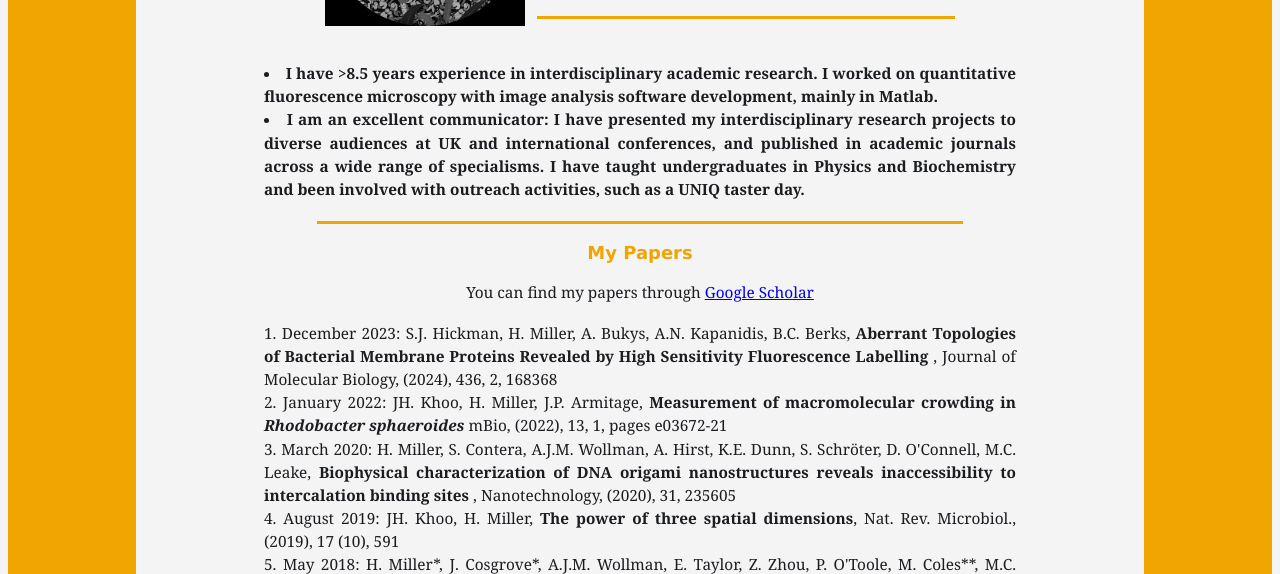
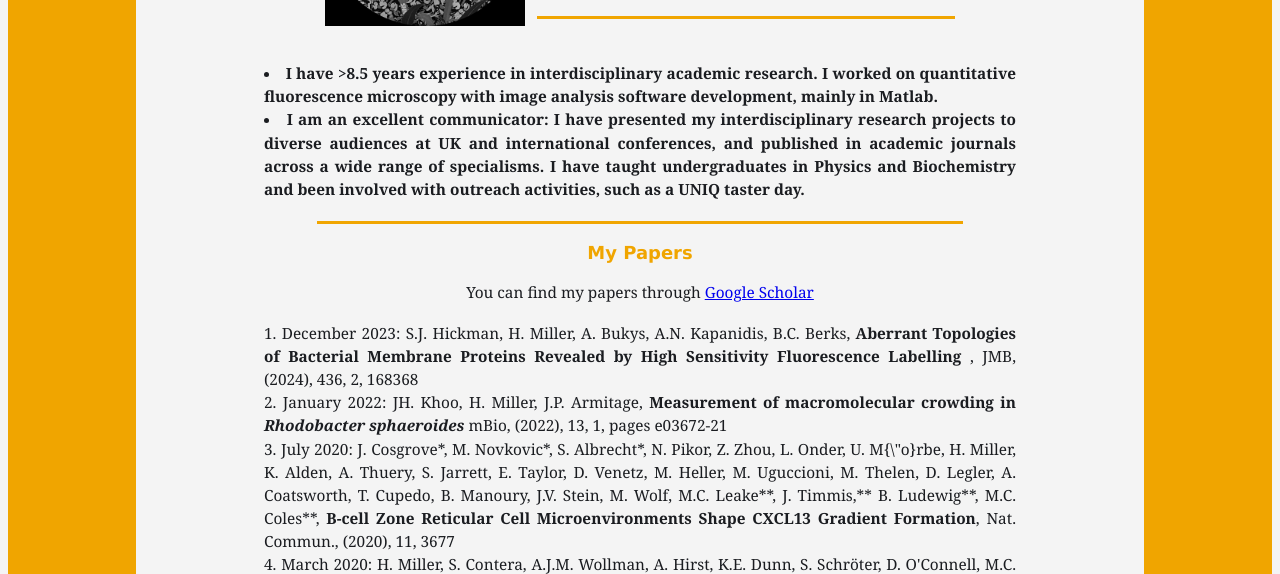
Before and after one commit to HLMiller-Imaging/CV, a plain HTML site: page index.html in a window 1280 px wide. Shown: the part 233-807 px from the top of the page. Drawn offline with Linux system fonts and the light colour scheme.

Commit message:
Add missing publication

```diff
--- a/index.html
+++ b/index.html
@@ -43,8 +43,9 @@
         </center>
         <p name="papersbox">
         <ol>
-            <li>December 2023: S.J. Hickman, H. Miller, A. Bukys, A.N. Kapanidis, B.C. Berks, <strong> Aberrant Topologies of Bacterial Membrane Proteins Revealed by High Sensitivity Fluorescence Labelling </strong>, Journal of Molecular Biology, (2024), 436, 2, 168368</li>
+            <li>December 2023: S.J. Hickman, H. Miller, A. Bukys, A.N. Kapanidis, B.C. Berks, <strong> Aberrant Topologies of Bacterial Membrane Proteins Revealed by High Sensitivity Fluorescence Labelling </strong>, JMB, (2024), 436, 2, 168368</li>
             <li>January 2022: JH. Khoo, H. Miller, J.P. Armitage, <strong> Measurement of macromolecular crowding in <em>Rhodobacter sphaeroides</em> </strong> mBio, (2022), 13, 1, pages e03672-21 </li>
+            <li>July 2020: J. Cosgrove*, M. Novkovic*, S. Albrecht*, N. Pikor, Z. Zhou, L. Onder, U. M{\"o}rbe, H. Miller, K. Alden, A. Thuery, S. Jarrett, E. Taylor, D. Venetz, M. Heller, M. Uguccioni, M. Thelen, D. Legler, A. Coatsworth, T. Cupedo, B. Manoury, J.V. Stein, M. Wolf, M.C. Leake**, J. Timmis,** B. Ludewig**, M.C. Coles**, <strong> B-cell Zone Reticular Cell Microenvironments Shape CXCL13 Gradient Formation</strong>, Nat. Commun., (2020), 11, 3677</li>
             <li>March 2020: H. Miller, S. Contera, A.J.M. Wollman, A. Hirst, K.E. Dunn, S. Schröter, D. O'Connell, M.C. Leake, <strong>Biophysical characterization of DNA origami nanostructures reveals inaccessibility to intercalation binding sites </strong>, Nanotechnology, (2020), 31, 235605</li>
             <li>August 2019: JH. Khoo, H. Miller, <strong> The power of three spatial dimensions</strong>, Nat. Rev. Microbiol., (2019), 17 (10), 591</li>
             <li>May 2018: H. Miller*, J. Cosgrove*, A.J.M. Wollman, E. Taylor, Z. Zhou,  P. O'Toole, M. Coles**, M.C. Leake**, <strong>High-Speed Single-Molecule Tracking of CXCL13 in the B-Follicle</strong>, Front.  Immunol., (2018), 9:1073</li>
```
